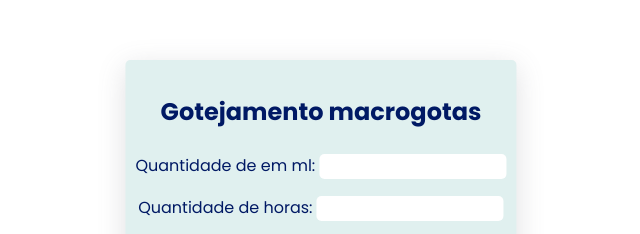
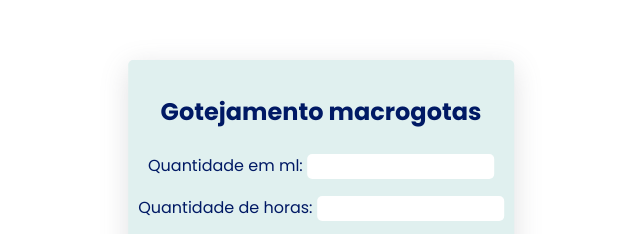
Before and after one commit to OtsuCode/macrodrops-drip, a plain HTML site: page index.html in a window 1280 px wide. Shown: the part 173-407 px from the top of the page, 319-959 px from the left. Drawn offline with Linux system fonts and the light colour scheme.

Commit message:
update index.html

```diff
--- a/index.html
+++ b/index.html
@@ -12,7 +12,7 @@
 <body>
   <div class= "wrapper">
     <p class="title">Gotejamento macrogotas</p>
-    <p> Quantidade de em ml:
+    <p> Quantidade em ml:
     <input type="text" id="ml"><br><span id="ml_error"></span>
     </p>
     <p> Quantidade de horas:
```
